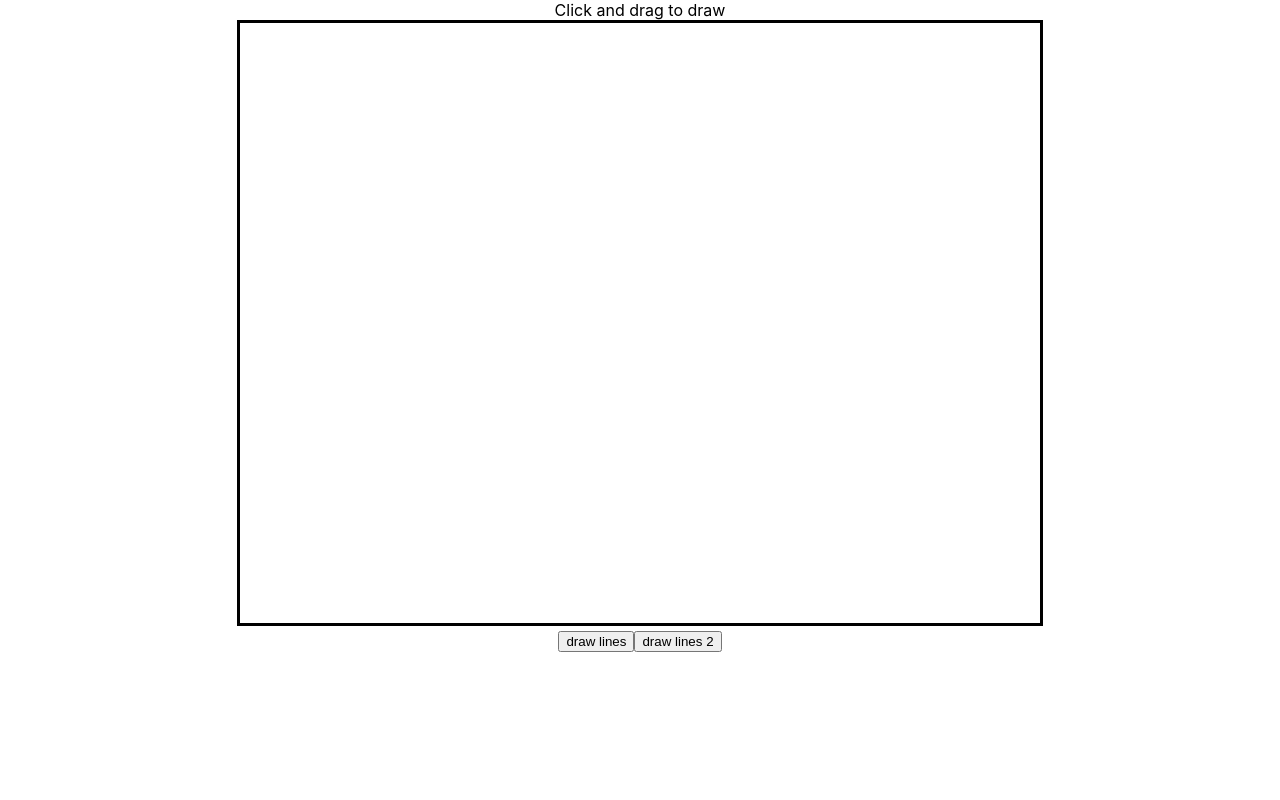
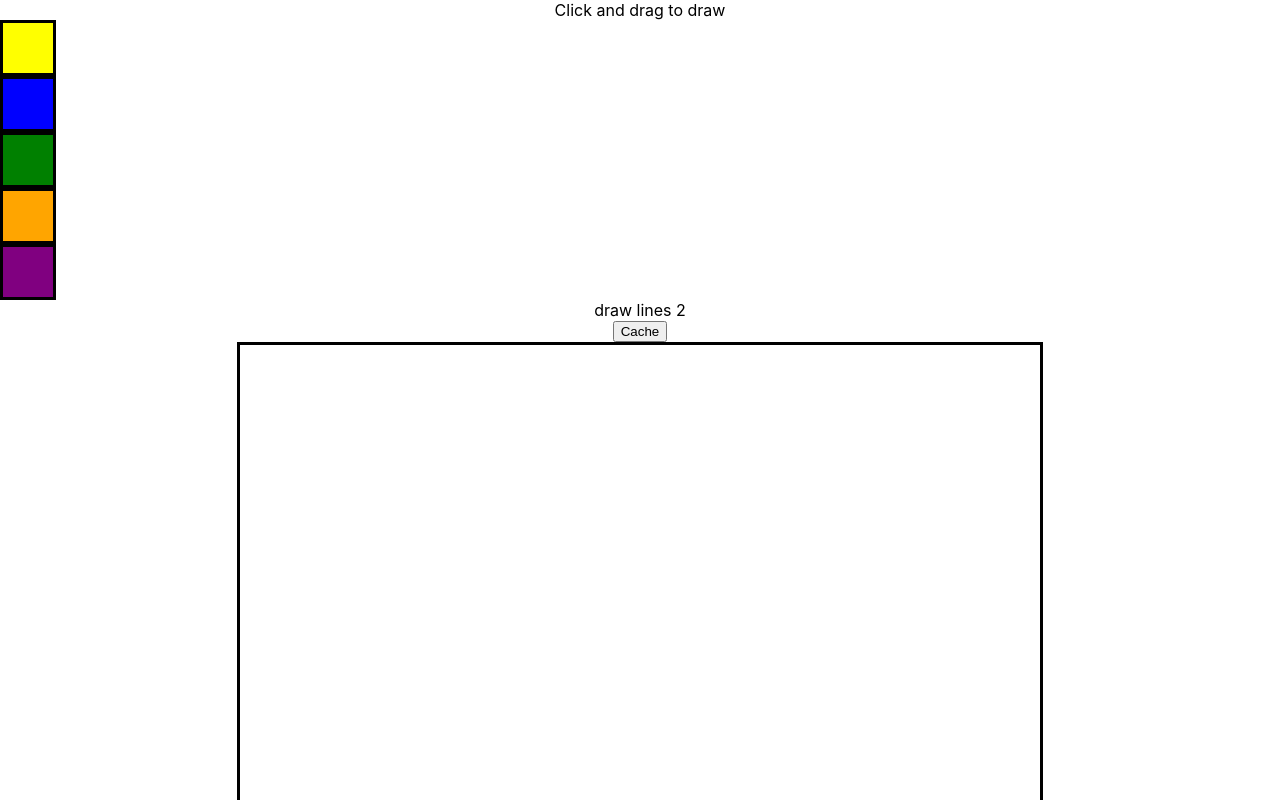
Before and after one commit to franktiburzi/csgo-strats, a React (Create React App) app: page / in a window 1280 px wide. Shown: the top 800 px of the page. Built offline with nearby package versions, Linux system fonts and the light colour scheme.

Commit message:
change color functionality

```diff
--- a/src/App.css
+++ b/src/App.css
@@ -30,3 +30,37 @@
     transform: rotate(360deg);
   }
 }
+
+.yellow {
+  height: 50px;
+  width: 50px;
+  background-color: yellow;
+  border-style: solid;
+}
+
+.blue {
+  height: 50px;
+  width: 50px;
+  background-color: blue;
+  border-style: solid;
+}
+
+.green {
+  height: 50px;
+  width: 50px;
+  background-color: green;
+  border-style: solid;
+}
+
+.orange {
+  height: 50px;
+  width: 50px;
+  background-color: orange;
+  border-style: solid;
+}
+.purple {
+  height: 50px;
+  width: 50px;
+  background-color: purple;
+  border-style: solid;
+}
--- a/src/App.js
+++ b/src/App.js
@@ -6,7 +6,9 @@ export class App extends Component {
     constructor(props) {
         super(props);
         this.state = {
-            mode: 'lineDrawer'
+            mode: 'lineDrawer',
+            map: null,
+            color: null
         };
       }
 
@@ -17,21 +19,46 @@ export class App extends Component {
         });
     }
 
+    //save the map
+    setMap(map) {
+        this.setState({
+            map: map
+        });
+    }
+
+    //save the color
+    setColor(color) {
+        this.setState({
+            color: color
+        });
+    }
+
     render() {
         return(
         <div className="App">
             <header>
                 Click and drag to draw
+                <div>
+                <div className="yellow" onClick={() => {this.setMode('lineDrawer'); this.setColor('yellow')}}></div>
+                <div className="blue" onClick={() => {this.setMode('lineDrawer'); this.setColor('blue')}}></div>
+                <div className="green" onClick={() => {this.setMode('lineDrawer'); this.setColor('green')}}></div>
+                <div className="orange" onClick={() => {this.setMode('lineDrawer'); this.setColor('orange')}}></div>
+                <div className="purple" onClick={() => {this.setMode('lineDrawer'); this.setColor('purple')}}></div>
+                <span onClick={() => this.setMode('shapeDragger')}>
+                    draw lines 2
+                </span>
+            </div>
+            <div>
+                <button onClick={() => this.setMap('cache')}>
+                    Cache
+                </button>
+            </div>
             </header>
             <CanvasController
                 mode={this.state.mode}
+                map={this.state.map}
+                color={this.state.color}
             />
-            <button onClick={() => this.setMode('lineDrawer')}>
-                draw lines
-            </button>
-            <button onClick={() => this.setMode('shapeDragger')}>
-                draw lines 2
-            </button>
         </div>
         );
     }
--- a/src/components/CanvasController.js
+++ b/src/components/CanvasController.js
@@ -1,6 +1,7 @@
 import React from 'react';
 import {CanvasLineDrawer} from './CanvasLineDrawer.js';
 import {CanvasShapeDragger} from './CanvasShapeDragger.js';
+import {MapCanvas} from './MapCanvas.js';
 
 export class CanvasController extends React.Component {
     constructor(props) {
@@ -25,12 +26,15 @@ export class CanvasController extends React.Component {
     passUtilityUp(newUtility) {
         this.setState(prevState => ({
             utility: [...newUtility]
-        }), ()=>console.log(this.state.utility));
+        }));
     }
 
-    /* Called when a new view loads to draw the lines */
+    /**
+     * part of redrawing the canvas
+     */
     redrawStrokes(context, strokesArray) {
         for (var i = 0; i < strokesArray.length; i++) {
+            context.strokeStyle = strokesArray[i].color;
             context.beginPath();
             context.moveTo(strokesArray[i].start[0], strokesArray[i].start[1]);
             for (var j = 0; j < strokesArray[i].points.length; j++) {
@@ -41,8 +45,7 @@ export class CanvasController extends React.Component {
     }
 
     /**
-     * called when a new view loads to redraw all the utility
-     * also draws the current utility we are dragging
+     * part of redrawing the canvas
      */
     redrawUtility(context, utilArray, utilSize) {
         for (let i = 0; i < utilArray.length; i++) {
@@ -50,6 +53,11 @@ export class CanvasController extends React.Component {
         }
     }
 
+    /**
+     *  called when a new view loads to redraw the canvas
+     *  This lets us go between utility and lines
+     *  also redraws the canvas to create the dragging effect of the utility
+     */
     redrawCanvas(context, strokesArray, utilArray, utilSize) {
         this.redrawStrokes(context, strokesArray);
         this.redrawUtility(context, utilArray, utilSize);
@@ -58,12 +66,24 @@ export class CanvasController extends React.Component {
     render() {
         let canvasComponent;
         if (this.props.mode === 'lineDrawer') {
-            canvasComponent = <CanvasLineDrawer passStrokesUp={this.passStrokesUp} redrawCanvas={this.redrawCanvas} oldStrokes={this.state.strokes} oldUtility={this.state.utility}/>
+            canvasComponent = <CanvasLineDrawer
+                                passStrokesUp={this.passStrokesUp}
+                                redrawCanvas={this.redrawCanvas}
+                                oldStrokes={this.state.strokes}
+                                oldUtility={this.state.utility}
+                                lineColor={this.props.color}
+                                map={<MapCanvas />}/>
         } else if (this.props.mode === 'shapeDragger') {
-            canvasComponent = <CanvasShapeDragger passUtilityUp={this.passUtilityUp} redrawCanvas={this.redrawCanvas} oldStrokes={this.state.strokes} oldUtility={this.state.utility}/>
+            canvasComponent = <CanvasShapeDragger
+                                passUtilityUp={this.passUtilityUp}
+                                redrawCanvas={this.redrawCanvas}
+                                oldStrokes={this.state.strokes}
+                                oldUtility={this.state.utility}
+                                map={this.props.map}/>
         }
         return(
-            <div>
+            <div style={{position:'relative'}}>
+                {<MapCanvas map={this.props.map}/>}
                 {canvasComponent}
             </div>
         );
--- a/src/components/CanvasLineDrawer.js
+++ b/src/components/CanvasLineDrawer.js
@@ -24,19 +24,34 @@ export class CanvasLineDrawer extends React.Component {
         let context = canvas.getContext('2d');
         canvas.width  = 800;
         canvas.height = 600;
-
+        context.strokeStyle = this.props.lineColor;
         //save context and canvas to state so we can draw with it
         this.setState({
             canvas: canvas,
             context: context
-        }, () => this.props.redrawCanvas(context, this.state.strokes, this.props.oldUtility, this.utilSize));
+        }, () => {this.props.redrawCanvas(context, this.state.strokes, this.props.oldUtility, this.utilSize); this.changeColor(this.props.lineColor)});
+    }
+
+    /* Used to phsyically change the color of the drawing pen */
+    changeColor(color) {
+        let context = this.state.context;
+        context.strokeStyle = color;
+        this.setState({
+            context: context
+        });
+    }
+
+    //detect changes when we need to update the pen color
+    componentDidUpdate(prevProps) {
+        if (this.props.lineColor !== prevProps.lineColor) {
+            this.changeColor(this.props.lineColor);
+        }
     }
 
     /* Draw to the canvas on initial click and record in the state
     *  that the mouse is pressed so we can listen for mouse movements
     */
     handleMouseDown(e) {
-        //console.log(this.state.strokes);
         let rect = this.state.canvas.getBoundingClientRect()
         let xCord = e.clientX - rect.left;
         let yCord = e.clientY - rect.top;
@@ -68,17 +83,29 @@ export class CanvasLineDrawer extends React.Component {
     /* Stop drawing when mouse is released*/
     handleMouseUp() {
         this.setState(prevState => ({
-                strokes: [...prevState.strokes, {start: prevState.tempStart, points: prevState.tempPoints}],
+                strokes: [...prevState.strokes, {start: prevState.tempStart, points: prevState.tempPoints, color: prevState.context.strokeStyle}],
                 mousePressed: false
         }), () => this.props.passStrokesUp(this.state.strokes));
     }
 
     render() {
+        let canvasStyle = {
+            borderStyle: 'solid'
+        };
+        let divStyle = {
+            position: 'absolute',
+            top:0,
+            bottom: 0,
+            left: 0,
+            right: 0,
+            margin: 'auto'
+        }
+
         return(
-            <div>
+            <div style={divStyle}>
                 <canvas
                 ref={this.canvasRef}
-                style={{borderStyle: 'solid'}}
+                style={canvasStyle}
                 onMouseDown={this.handleMouseDown}
                 onMouseMove={this.handleMouseMove}
                 onMouseUp={this.handleMouseUp}
--- a/src/components/CanvasShapeDragger.js
+++ b/src/components/CanvasShapeDragger.js
@@ -61,7 +61,8 @@ export class CanvasShapeDragger extends React.Component {
                 topRight: topRight,
                 bottomLeft: bottomLeft,
                 bottomRight: bottomRight,
-                image: smokeImg
+                image: smokeImg,
+                active: false
             });
         }.bind(this);
     }
@@ -71,13 +72,20 @@ export class CanvasShapeDragger extends React.Component {
         let rect = this.state.canvas.getBoundingClientRect()
         let xCord = e.clientX - rect.left-3;
         let yCord = e.clientY - rect.top-3;
+        let layerCheck = -1;
+        let lastActive = 0;
         //loop through all utility looking if we are inside
+        //If we there are overlapping utility we need to take the highest layer
         for (let i = 0; i < this.currentUtility.length; i++) {
             let inside = this.checkInside(this.currentUtility[i].topRight,
                         this.currentUtility[i].bottomLeft,
                         [xCord,yCord]);
             if (inside) {
-                this.currentUtility[i].active = true;
+                if (this.currentUtility[i].layer >= layerCheck) {
+                    this.currentUtility[lastActive].active = false;
+                    this.currentUtility[i].active = true;
+                    lastActive = layerCheck = i;
+                }
             }
         }
         this.setState({
@@ -125,20 +133,34 @@ export class CanvasShapeDragger extends React.Component {
     }
 
     render() {
+        let canvasStyle = {
+            borderStyle: 'solid',
+        };
+        let divStyle = {
+            position: 'absolute',
+            top:0,
+            bottom: 0,
+            left: 0,
+            right: 0,
+            margin: 'auto'
+        }
+
         return(
-            <div>
+            <div style={divStyle}>
                 <div>
                     <canvas
                     ref={this.canvasRef}
-                    style={{borderStyle: 'solid'}}
+                    style={canvasStyle}
                     onMouseDown={this.handleMouseDown}
                     onMouseMove={this.handleMouseMove}
                     onMouseUp={this.handleMouseUp}
                     />
                 </div>
-                <button onClick={() => this.addUtility()}>
-                    Add Utility
-                </button>
+                <div>
+                    <button onClick={() => this.addUtility()}>
+                        Add Utility
+                    </button>
+                </div>
             </div>
         );
     }
--- /dev/null
+++ b/src/components/MapCanvas.js
@@ -0,0 +1,52 @@
+import React from 'react';
+
+export class MapCanvas extends React.Component {
+    constructor(props) {
+        super(props);
+        this.state = {};
+        this.canvasRef = React.createRef();
+    }
+
+    componentDidMount() {
+        let canvas = this.canvasRef.current;
+        let context = canvas.getContext('2d');
+        canvas.width  = 800;
+        canvas.height = 600;
+        this.setState({
+            context: context
+        });
+    }
+
+    componentDidUpdate() {
+        if (this.props.map) {
+            let mapImg= new Image();
+            mapImg.src = require('../images/'+this.props.map+'.png');
+            mapImg.onload = function() {
+                this.state.context.drawImage(mapImg, 0, 0);
+            }.bind(this);
+        }
+    }
+
+    render() {
+        let canvasStyle = {
+            borderStyle: 'solid',
+        };
+        let divStyle = {
+            position: 'absolute',
+            top:0,
+            bottom: 0,
+            left: 0,
+            right: 0,
+            margin: 'auto'
+        }
+
+        return(
+            <div style={divStyle}>
+                <canvas
+                ref={this.canvasRef}
+                style={canvasStyle}
+                />
+            </div>
+        );
+    }
+}
```
Also changed, not shown: src/images/cache.png (added).
